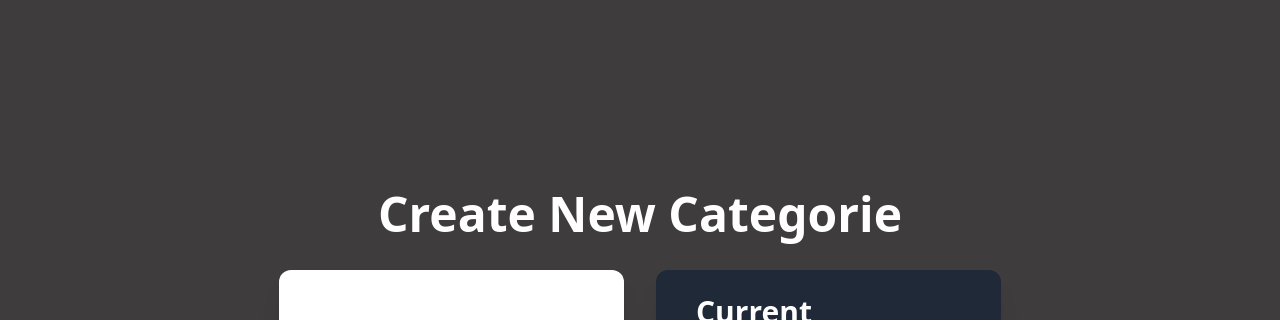
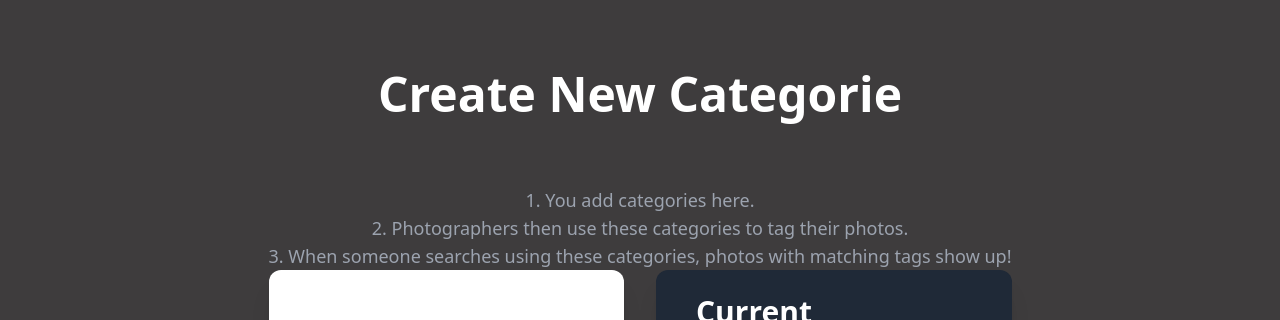
Before and after one commit to JoakimSP/myImages-next, a Next.js app: page /admin/adminPage in a window 1280 px wide. Both pictures are taken after a click on the button "Photo Settings". Shown: the part 196-516 px from the top of the page. Built offline with nearby package versions, Linux system fonts and the light colour scheme; no server answers; the database is empty.

Commit message:
Add better descriptions to categorie and collection in admin

```diff
--- a/components/adminpage/addNewCategory.js
+++ b/components/adminpage/addNewCategory.js
@@ -2,9 +2,11 @@ import InputField from "../utils/inputField";
 import { useState } from "react";
 import { toast } from "react-toastify";
 import ErrorBoundary from "@/components/errorBoundery";
+import { useRouter } from "next/router";
 
 export default function AddNewCategory({ categories}) {
   const [currentCat, setCurrentCat] = useState(categories)
+  const router = useRouter()
 
   async function handleCreateNewCategory(e) {
     e.preventDefault();
@@ -25,7 +27,7 @@ export default function AddNewCategory({ categories}) {
     if (response.ok) {
       setCurrentCat((prev) => [...prev, stateData])
       toast("Created new Categorie")
-      window.location.reload()
+      router.reload()
     }
     else {
       toast.warn("Could not add categorie")
@@ -61,9 +63,17 @@ export default function AddNewCategory({ categories}) {
   return (
     <>
       <ErrorBoundary>
-        <div className="text-center py-8 w-full">
+        <div className="text-center pb-8 w-full">
           <h1 className="text-5xl text-white font-bold">Create New Categorie</h1>
         </div>
+        <p className="text-lg text-gray-400 mt-2 text-center">
+    <br />
+    1. You add categories here.
+    <br />
+    2. Photographers then use these categories to tag their photos.
+    <br />
+    3. When someone searches using these categories, photos with matching tags show up!
+</p>
 
 
         <div className="flex justify-between gap-8 w-full mb-8">
--- a/components/adminpage/addNewCollection.js
+++ b/components/adminpage/addNewCollection.js
@@ -127,7 +127,7 @@ export default function AddNewCollection({ collections, photographers, featuredc
                         </div>
                     </form>
                     <div className="flex-1 bg-gray-800 shadow-xl rounded-xl px-10 py-6">
-                        <h2 className="text-3xl text-white mb-8">Current collections</h2>
+                        <h2 className="text-3xl text-white font-bold mb-6">Current collections you've created</h2>
                         <ul>
                             {collections.map((col) => (
                                 <li key={col.id} className="flex justify-between my-4">
```
